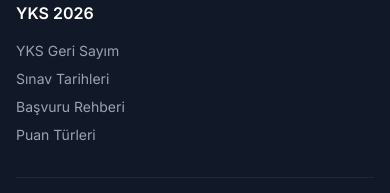
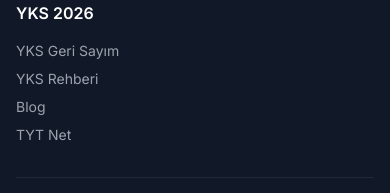
Before and after one commit to mert121212/yks-net-hesaplama, a Next.js app: page / in a window 390 px wide. Shown: the part 7114-7307 px from the top of the page. Built offline with nearby package versions, Linux system fonts and the light colour scheme; no server answers.

Commit message:
Responsive tasarım iyileştirmeleri ve TYT sayfası eklendi

```diff
--- a/src/app/blog/page.tsx
+++ b/src/app/blog/page.tsx
@@ -1,7 +1,7 @@
 'use client'
 
 import Link from 'next/link'
-import { Calculator, Calendar, BookOpen, TrendingUp } from 'lucide-react'
+import { Calculator, Calendar, BookOpen } from 'lucide-react'
 
 const blogPosts = [
     {
--- a/src/app/page.tsx
+++ b/src/app/page.tsx
@@ -366,9 +366,9 @@
                             <h4 className="font-semibold mb-4">YKS 2026</h4>
                             <ul className="space-y-2 text-sm text-gray-400">
                                 <li><Link href="/geri-sayim" className="hover:text-white transition-colors">YKS Geri Sayım</Link></li>
-                                <li><Link href="/" className="hover:text-white transition-colors">Sınav Tarihleri</Link></li>
-                                <li><Link href="/" className="hover:text-white transition-colors">Başvuru Rehberi</Link></li>
-                                <li><Link href="/" className="hover:text-white transition-colors">Puan Türleri</Link></li>
+                                <li><Link href="/yks-rehberi" className="hover:text-white transition-colors">YKS Rehberi</Link></li>
+                                <li><Link href="/blog" className="hover:text-white transition-colors">Blog</Link></li>
+                                <li><Link href="/tyt-net-hesaplama" className="hover:text-white transition-colors">TYT Net</Link></li>
                             </ul>
                         </div>
                     </div>
--- a/src/app/sitemap.ts
+++ b/src/app/sitemap.ts
@@ -34,5 +34,11 @@
             changeFrequency: 'weekly',
             priority: 0.8,
         },
+        {
+            url: `${baseUrl}/tyt-net-hesaplama`,
+            lastModified: new Date(),
+            changeFrequency: 'monthly',
+            priority: 0.9,
+        },
     ]
 }
```
Also changed, not shown: public/google-site-verification.html (+7 -4 lines), src/app/tyt-net-hesaplama/page.tsx (added).
